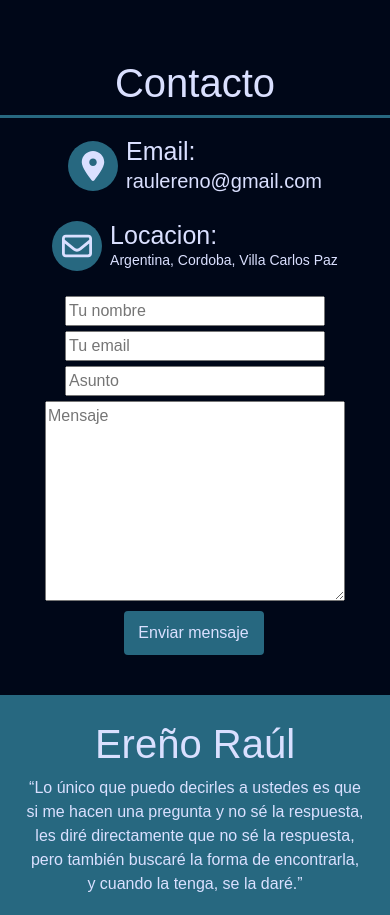
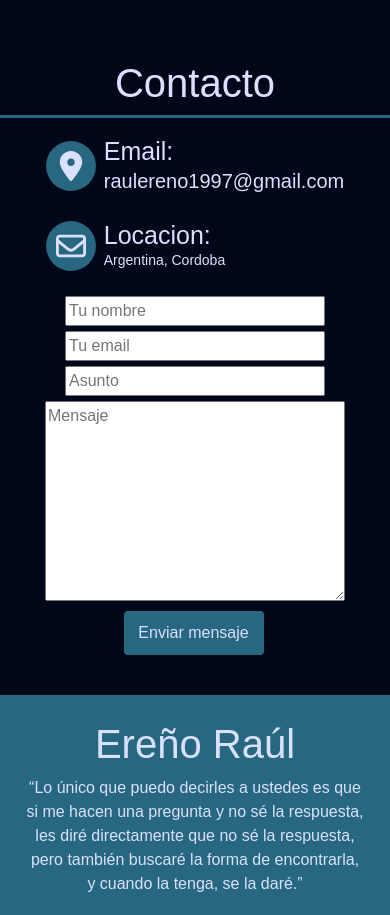
Before and after one commit to raulereno/portfolio2.0, a React (Create React App) app: page / in a window 390 px wide. Shown: the part 3160-4075 px from the top of the page. Built offline with nearby package versions, Linux system fonts and the light colour scheme.

Commit message:
cambiando correo electronico

```diff
--- a/src/components/main/contact/Contact.jsx
+++ b/src/components/main/contact/Contact.jsx
@@ -72,7 +72,7 @@ const Contact = () => {
             </div>
             <div className="location-text">
               <h4>Email:</h4>
-              <p>raulereno@gmail.com</p>
+              <p>raulereno1997@gmail.com</p>
             </div>
           </div>
           <div className="email">
@@ -83,7 +83,7 @@ const Contact = () => {
             </div>
             <div className="email-text">
               <h4>Locacion:</h4>
-              <p>Argentina, Cordoba, Villa Carlos Paz</p>
+              <p>Argentina, Cordoba</p>
             </div>
           </div>
         </div>
--- a/src/components/main/socialMedias/SocialMedias.jsx
+++ b/src/components/main/socialMedias/SocialMedias.jsx
@@ -22,7 +22,7 @@ const SocialMedias = () => {
         </svg>
       </a>
       <a
-        href="mailto:raulereno@gmail.com"
+        href="mailto:raulereno1997@gmail.com"
         target="_blank"
         rel="noopener noreferrer"
       >
--- a/src/styles/_contact.scss
+++ b/src/styles/_contact.scss
@@ -122,7 +122,6 @@
     }
     .email {
       display: flex;
-      justify-content: center;
       align-items: center;
       .email-icon {
         display: flex;
@@ -177,7 +176,6 @@
       .location {
         margin-top: 10px;
 
-        justify-content: center;
         .location-icon {
           width: 50px;
           height: 50px;
@@ -196,8 +194,6 @@
         }
       }
       .email {
-        justify-content: center;
-
         .email-icon {
           width: 50px;
           height: 50px;
```
